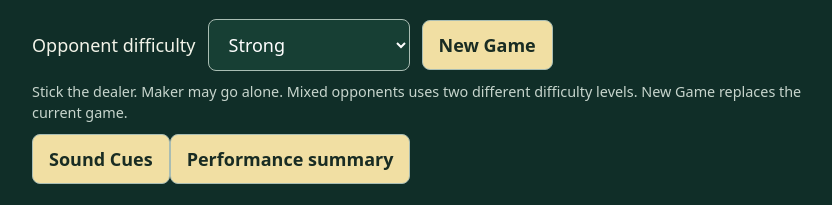
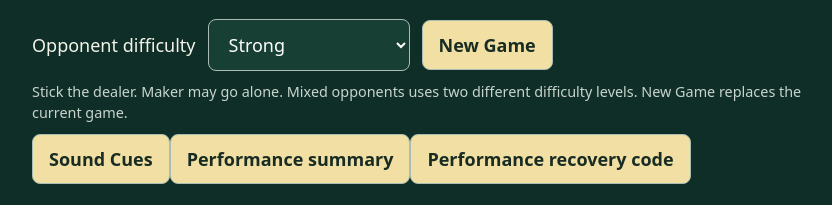
Before and after one commit to BlindAnatomist/spiel-ein-spiel, a website with bundled scripts: page web/index.html in a window 1280 px wide. Shown: the part 170-375 px from the top of the page, without its empty margins (201-1033 px from the left). Built offline with nearby package versions, Linux system fonts and the light colour scheme.

Commit message:
Register durable performance ledger form and recovery control

```diff
--- a/web/index.html
+++ b/web/index.html
@@ -1,3 +1,3 @@
 <!doctype html>
 <html lang="en"><head><meta charset="utf-8"><meta name="viewport" content="width=device-width, initial-scale=1"><meta name="theme-color" content="#123c32"><title>Euchre · Spiel ein Spiel</title><link rel="stylesheet" href="style.css"><script type="module" src="app.js"></script></head>
-<body><main><header><p class="eyebrow">Spiel ein Spiel</p><h1>Euchre</h1><p>You and Val. First to ten.</p></header><form id="setup"><label for="difficulty">Opponent difficulty</label><select id="difficulty"><option value="casual">Casual</option><option value="strong" selected>Strong</option><option value="expert">Expert</option><option value="mixed">Mixed opponents</option></select><button type="submit">New Game</button></form><p class="hint">Stick the dealer. Maker may go alone. Mixed opponents uses two different difficulty levels. New Game replaces the current game.</p><button id="sound-cues" type="button" aria-pressed="false">Sound Cues</button><button id="performance-summary" type="button">Performance summary</button><p id="performance-output" hidden tabindex="-1"></p><div id="game" hidden></div><p id="announcements" role="status" aria-live="polite" aria-atomic="true"></p><noscript>Enable JavaScript to play Euchre.</noscript></main></body></html>
+<body><main><header><p class="eyebrow">Spiel ein Spiel</p><h1>Euchre</h1><p>You and Val. First to ten.</p></header><form id="setup"><label for="difficulty">Opponent difficulty</label><select id="difficulty"><option value="casual">Casual</option><option value="strong" selected>Strong</option><option value="expert">Expert</option><option value="mixed">Mixed opponents</option></select><button type="submit">New Game</button></form><p class="hint">Stick the dealer. Maker may go alone. Mixed opponents uses two different difficulty levels. New Game replaces the current game.</p><button id="sound-cues" type="button" aria-pressed="false">Sound Cues</button><button id="performance-summary" type="button">Performance summary</button><button id="performance-recovery" type="button">Performance recovery code</button><p id="performance-output" hidden tabindex="-1"></p><div id="game" hidden></div><p id="announcements" role="status" aria-live="polite" aria-atomic="true"></p><form name="euchre-performance-ledger" method="POST" data-netlify="true" hidden><input type="hidden" name="profile_id"><input type="hidden" name="game_id"><input type="hidden" name="completed_at"><input type="hidden" name="payload"></form><noscript>Enable JavaScript to play Euchre.</noscript></main></body></html>
```
